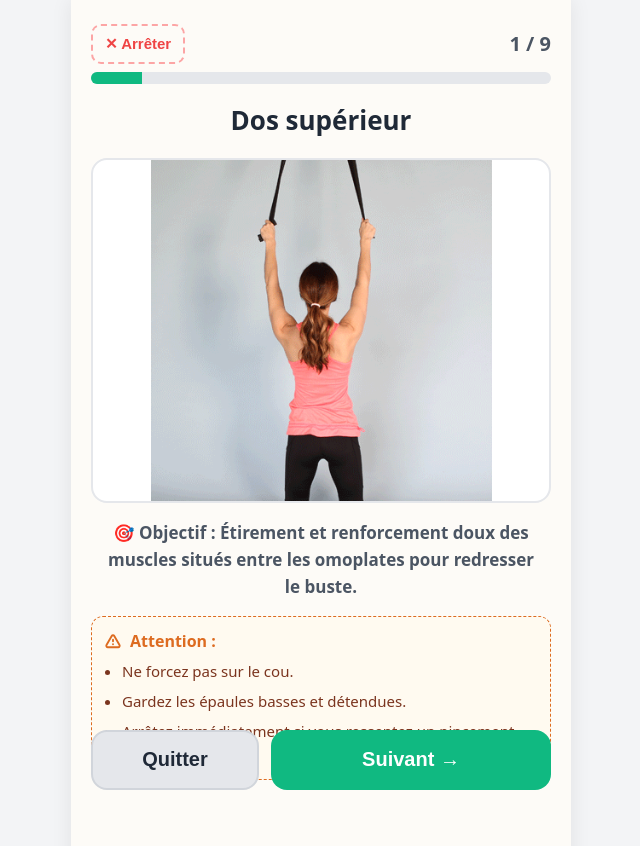
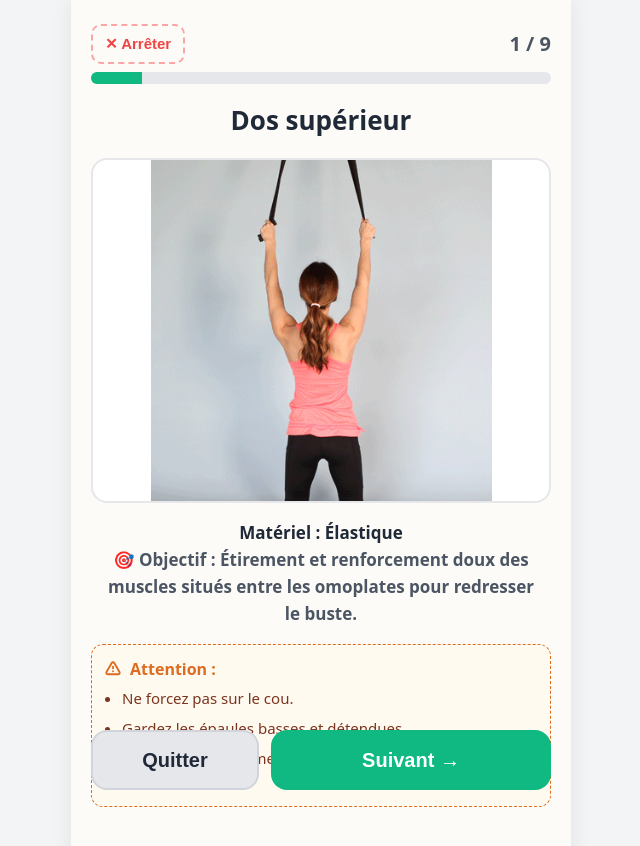
Before and after one commit to jgsbc/tondos, a React (Vite) app: page / in a window 1280 px wide. Both pictures are taken after a click on the button "Commencer la séance". Shown: the top 846 px of the page, without its empty margins (319-959 px from the left). Built offline with nearby package versions, Linux system fonts and the light colour scheme.

Commit message:
Display equipment in session view

```diff
--- a/src/components/SessionView.tsx
+++ b/src/components/SessionView.tsx
@@ -7,7 +7,6 @@ interface SessionViewProps {
 }
 
 export const SessionView: React.FC<SessionViewProps> = ({ initialExerciseId, onClose }) => {
-  // Determine starting index
   const startIndex = initialExerciseId
     ? exercises.findIndex((e) => e.id === initialExerciseId)
     : 0;
@@ -21,7 +20,6 @@ export const SessionView: React.FC<SessionViewProps> = ({ initialExerciseId, onC
   const handleNext = () => {
     if (currentIndex < totalExercises - 1) {
       setCurrentIndex((prev) => prev + 1);
-      // Scroll to top of the screen when moving to the next exercise
       window.scrollTo(0, 0);
     } else {
       setIsFinished(true);
@@ -36,7 +34,6 @@ export const SessionView: React.FC<SessionViewProps> = ({ initialExerciseId, onC
     }
   };
 
-  // Celebration / Finish screen
   if (isFinished) {
     return (
       <div className="session-finished">
@@ -58,8 +55,6 @@ export const SessionView: React.FC<SessionViewProps> = ({ initialExerciseId, onC
 
   return (
     <div style={{ display: 'flex', flexDirection: 'column', gap: '16px' }}>
-
-      {/* Session Header with progression */}
       <div>
         <div className="session-header-row">
           <button
@@ -81,13 +76,11 @@ export const SessionView: React.FC<SessionViewProps> = ({ initialExerciseId, onC
         </div>
       </div>
 
-      {/* Exercise Title */}
       <h2 style={{ fontSize: '26px', textAlign: 'center', margin: '4px 0', color: '#1f2937' }}>
         {currentExercise.title}
       </h2>
 
-      {/* Large Image container */}
-      <div className="detail-img-container">
+      <div className="detail-img-container session-img-container">
         <img
           src={currentExercise.image}
           alt={`Démonstration animée de l'exercice ${currentExercise.title}`}
@@ -95,15 +88,15 @@ export const SessionView: React.FC<SessionViewProps> = ({ initialExerciseId, onC
         />
       </div>
 
-      {/* Goal */}
       <div style={{ textAlign: 'center', padding: '0 8px' }}>
+        <p style={{ fontSize: '17px', fontWeight: 700, color: '#1f2937' }}>
+          Matériel : {currentExercise.equipment}
+        </p>
         <p style={{ fontSize: '17px', fontWeight: 600, color: '#4b5563' }}>
           🎯 Objectif : {currentExercise.goal}
         </p>
       </div>
 
-
-      {/* Precautions warning */}
       <div className="precautions-card" style={{ padding: '12px' }}>
         <h4 style={{ fontSize: '16px', margin: 0, display: 'flex', alignItems: 'center', gap: '8px', color: '#dd6b20' }}>
           <svg style={{ width: '18px', height: '18px', flexShrink: 0 }} viewBox="0 0 24 24" fill="none" stroke="currentColor" strokeWidth="2.5">
@@ -118,7 +111,6 @@ export const SessionView: React.FC<SessionViewProps> = ({ initialExerciseId, onC
         </ul>
       </div>
 
-      {/* Bottom control row */}
       <div style={{ display: 'flex', gap: '12px', marginTop: '16px', position: 'sticky', bottom: '10px', zIndex: 5 }}>
         {currentIndex > 0 ? (
           <button
@@ -146,7 +138,6 @@ export const SessionView: React.FC<SessionViewProps> = ({ initialExerciseId, onC
           {currentIndex === totalExercises - 1 ? "Terminer la séance 🎉" : "Suivant →"}
         </button>
       </div>
-
     </div>
   );
 };
```
